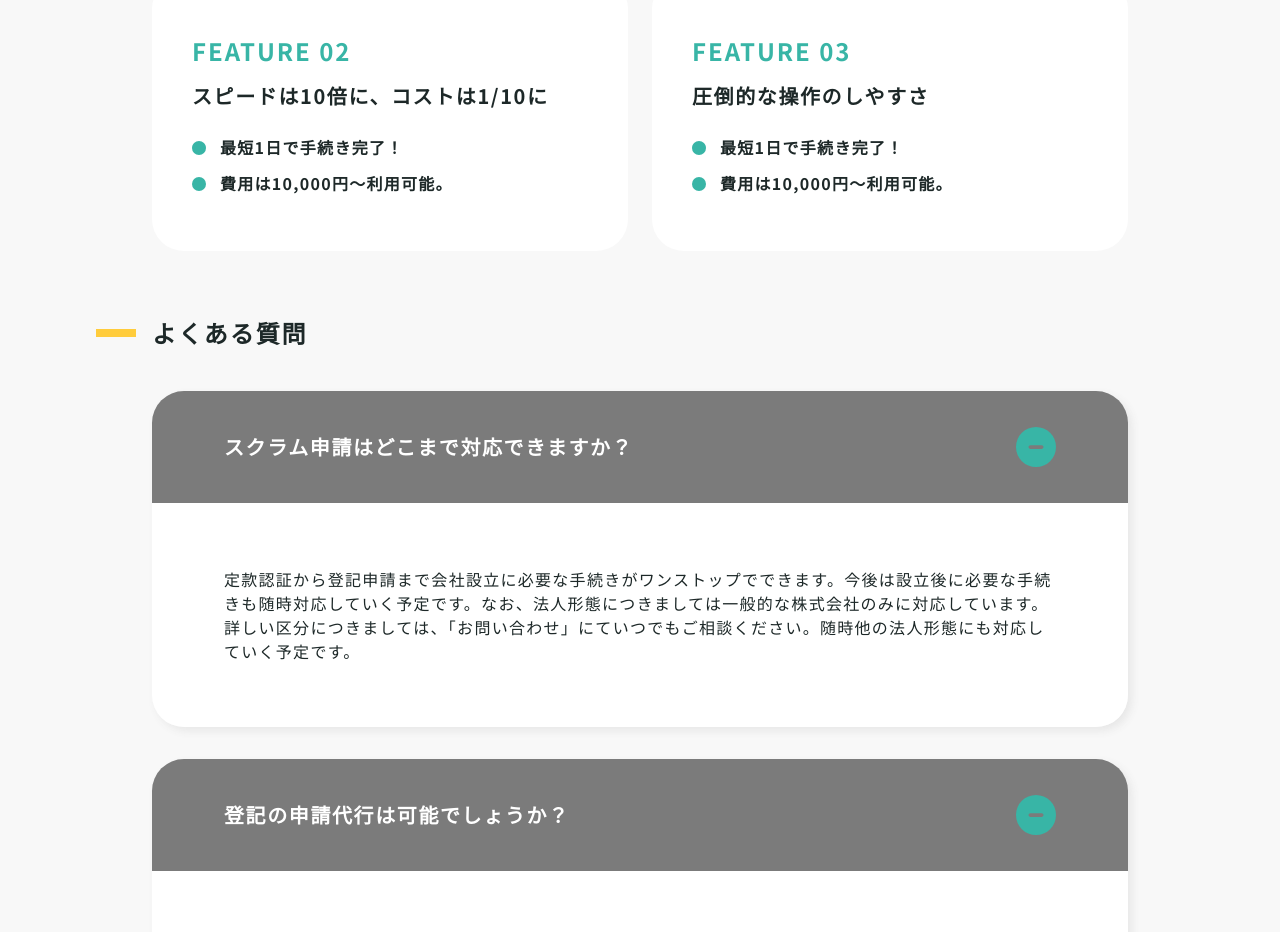
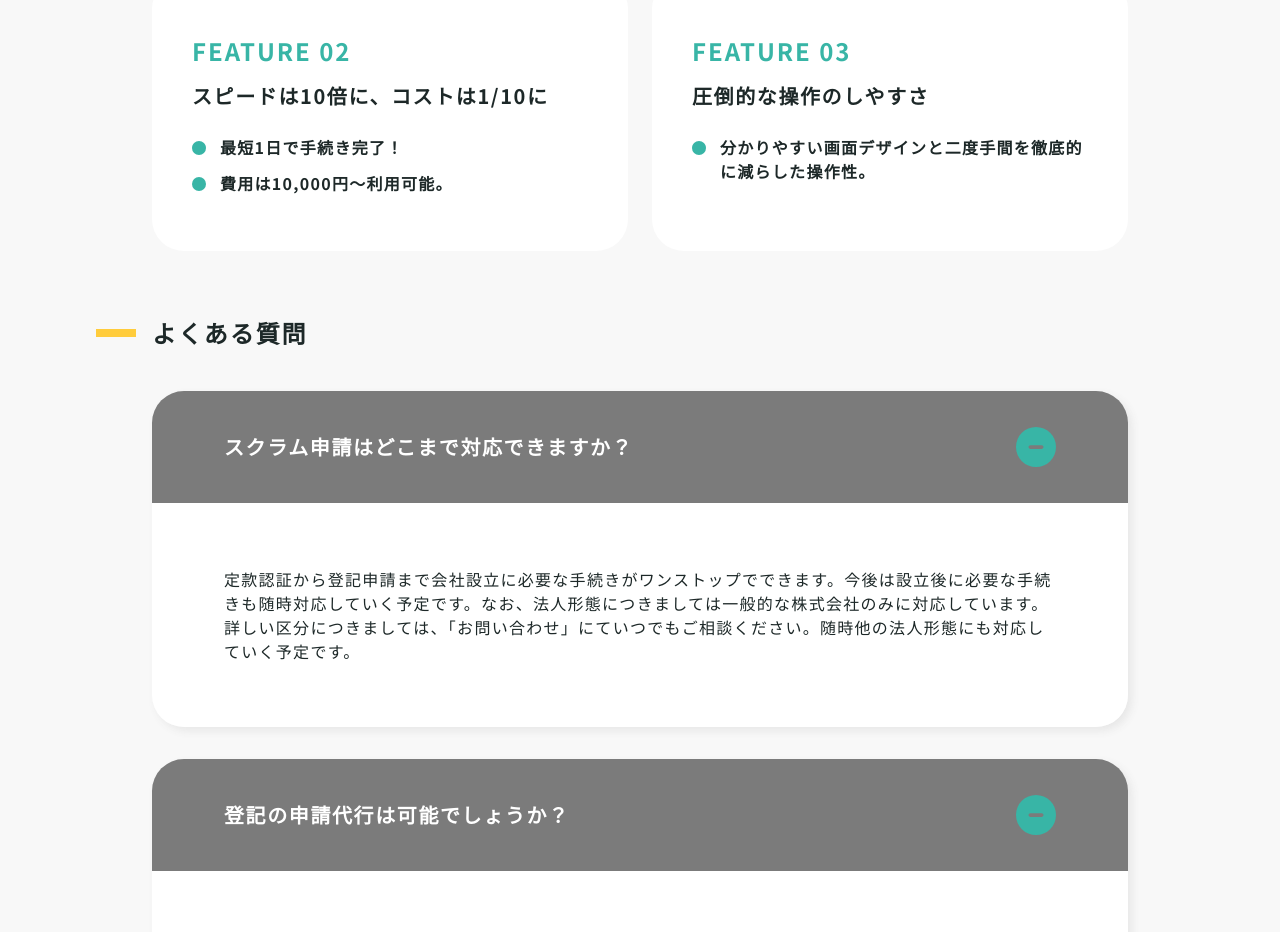
Before and after one commit to podev826/NEXT-scrumy-HP, a Next.js app: page /about in a window 1280 px wide. Shown: the part 1380-2312 px from the top of the page. Built offline with nearby package versions, Linux system fonts and the light colour scheme.

Commit message:
[fix] AboutページのInvention部分のテキストを修正した

```diff
--- a/src/features/about/Invention.tsx
+++ b/src/features/about/Invention.tsx
@@ -267,7 +267,7 @@ export const AboutInvention: FC = () => {
               </Box>
               <Box mt={{ base: 4, xl: 6 }}>
                 <AboutInventionScrumList
-                  items={ABOUT_INVENTION_SCRUM_FEATURES[1].list}
+                  items={ABOUT_INVENTION_SCRUM_FEATURES[2].list}
                 />
               </Box>
             </GridItem>
```
